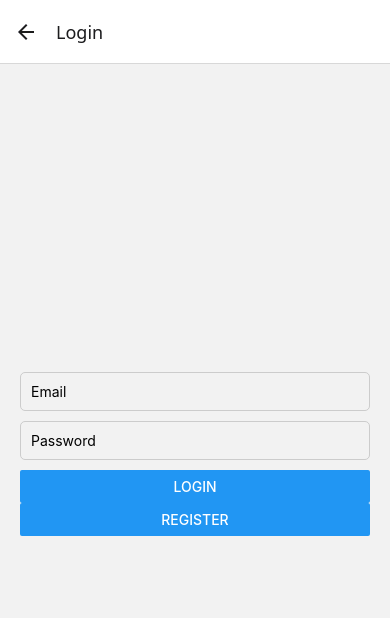
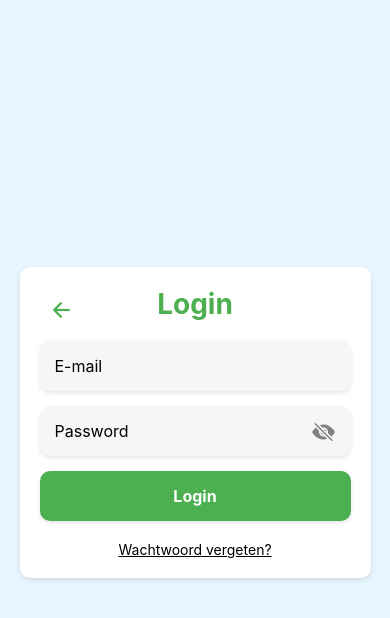
Before and after one commit to EHB-TI/EasyPlanningGroup9, a React Native app: screen /Login in a window 390 px wide. Shown: the top 618 px of the page. Built offline with nearby package versions, Linux system fonts and the light colour scheme.

Commit message:
login en register screen verbetering

```diff
--- a/App.js
+++ b/App.js
@@ -78,7 +78,7 @@ export default function App() {
     <NavigationContainer>
       <Stack.Navigator initialRouteName="Welcome">
         <Stack.Screen name="Welcome" component={WelcomeScreen} options={{ headerShown: false }} />
-        <Stack.Screen name="Login" component={LoginScreen} />
+        <Stack.Screen name="Login" component={LoginScreen} options={{ headerShown: false }} />
         <Stack.Screen name="Register" component={RegisterScreen} />
         <Stack.Screen name="WorkerAccountDetails" component={WorkerAccountDetails} options={{ headerShown: false }} />
         <Stack.Screen name="WorkerHome" component={WorkerTabs} options={{ headerShown: false }} />
--- a/screens/LoginScreen.js
+++ b/screens/LoginScreen.js
@@ -1,5 +1,14 @@
 import React, { useState } from 'react';
-import { View, TextInput, Button, StyleSheet, Alert } from 'react-native';
+import {
+  View,
+  TextInput,
+  Button,
+  StyleSheet,
+  Alert,
+  Text,
+  TouchableOpacity,
+} from 'react-native';
+import { Ionicons } from '@expo/vector-icons'; // Import pour l'icône de retour et visibilité
 import { signInWithEmailAndPassword } from 'firebase/auth';
 import { doc, getDoc } from 'firebase/firestore';
 import { auth, db } from '../firebaseConfig';
@@ -7,25 +16,24 @@ import { auth, db } from '../firebaseConfig';
 export default function LoginScreen({ navigation }) {
   const [email, setEmail] = useState('');
   const [password, setPassword] = useState('');
+  const [isPasswordVisible, setPasswordVisible] = useState(false);
 
   const handleLogin = async () => {
     try {
       const userCredential = await signInWithEmailAndPassword(auth, email, password);
       const user = userCredential.user;
 
-      // Fetch user data from Firestore
       const userDoc = await getDoc(doc(db, 'users', user.uid));
       if (userDoc.exists()) {
         const userData = userDoc.data();
 
-        // Check user status
         if (userData.status === 'pending') {
           Alert.alert('Account Pending', 'Your account is awaiting approval from a manager.');
-          navigation.navigate('PendingApproval'); // Redirect to pending approval screen
+          navigation.navigate('PendingApproval');
         } else if (userData.role === 'manager') {
-          navigation.navigate('ManagerHome'); // Redirect manager to ManagerHome
+          navigation.navigate('ManagerHome');
         } else if (userData.role === 'worker') {
-          navigation.navigate('WorkerHome'); // Redirect worker to WorkerHome
+          navigation.navigate('WorkerHome');
         } else {
           Alert.alert('Error', 'Invalid role assigned to this account.');
         }
@@ -39,22 +47,60 @@ export default function LoginScreen({ navigation }) {
 
   return (
     <View style={styles.container}>
+      <View style={styles.loginBox}>
+        {/* Flèche de retour */}
+        <TouchableOpacity
+          style={styles.backArrow}
+          onPress={() => navigation.navigate('Welcome')}
+        >
+          <Ionicons name="arrow-back" size={24} color="#4CAF50" />
+        </TouchableOpacity>
+
+        <Text style={styles.title}>Login</Text>
+
+        {/* Email Input */}
+        <View style={styles.inputContainer}>
           <TextInput
-        placeholder="Email"
+            placeholder="E-mail"
             value={email}
             onChangeText={setEmail}
             style={styles.input}
             keyboardType="email-address"
+            autoCapitalize="none"
           />
+        </View>
+
+        {/* Password Input */}
+        <View style={styles.inputContainer}>
           <TextInput
             placeholder="Password"
             value={password}
             onChangeText={setPassword}
-        secureTextEntry
+            secureTextEntry={!isPasswordVisible}
             style={styles.input}
           />
-      <Button title="Login" onPress={handleLogin} />
-      <Button title="Register" onPress={() => navigation.navigate('Register')} />
+          <TouchableOpacity
+            style={styles.iconContainer}
+            onPress={() => setPasswordVisible(!isPasswordVisible)}
+          >
+            <Ionicons
+              name={isPasswordVisible ? 'eye' : 'eye-off'}
+              size={24}
+              color="gray"
+            />
+          </TouchableOpacity>
+        </View>
+
+        {/* Login Button */}
+        <TouchableOpacity style={styles.loginButton} onPress={handleLogin}>
+          <Text style={styles.loginButtonText}>Login</Text>
+        </TouchableOpacity>
+
+        {/* Forgot Password */}
+        <TouchableOpacity onPress={() => Alert.alert('Forgot Password', 'Functionality not implemented')}>
+          <Text style={styles.forgotPassword}>Wachtwoord vergeten?</Text>
+        </TouchableOpacity>
+      </View>
     </View>
   );
 }
@@ -63,13 +109,76 @@ const styles = StyleSheet.create({
   container: {
     flex: 1,
     justifyContent: 'center',
+    alignItems: 'center',
+    backgroundColor: '#E7F5FE', // Couleur de fond de la page
+  },
+  loginBox: {
+    width: '90%',
+    backgroundColor: '#FFFFFF', // Fond blanc pour la boîte
+    borderRadius: 10,
     padding: 20,
+    alignItems: 'center',
+    shadowColor: '#000',
+    shadowOpacity: 0.1,
+    shadowOffset: { width: 0, height: 2 },
+    shadowRadius: 5,
+    elevation: 3,
+  },
+  backArrow: {
+    position: 'absolute',
+    top: 30,
+    left: 30,
+  },
+  title: {
+    fontSize: 28,
+    fontWeight: 'bold',
+    color: '#4CAF50', // Couleur verte pour le titre
+    marginBottom: 20,
+  },
+  inputContainer: {
+    width: '100%',
+    marginBottom: 15,
+    position: 'relative', // Pour placer l'icône dans le champ de mot de passe
   },
   input: {
-    borderWidth: 1,
-    borderColor: '#ccc',
-    padding: 10,
-    marginBottom: 10,
-    borderRadius: 5,
+    width: '100%',
+    height: 50,
+    backgroundColor: '#F6F6F6',
+    borderRadius: 10,
+    paddingHorizontal: 15,
+    fontSize: 16,
+    shadowColor: '#000',
+    shadowOpacity: 0.1,
+    shadowOffset: { width: 0, height: 2 },
+    shadowRadius: 4,
+    elevation: 2,
+  },
+  iconContainer: {
+    position: 'absolute',
+    right: 15,
+    top: 13,
+  },
+  loginButton: {
+    backgroundColor: '#4CAF50', // Couleur verte pour le bouton
+    width: '100%',
+    paddingVertical: 15,
+    borderRadius: 10,
+    alignItems: 'center',
+    marginBottom: 20,
+    shadowColor: '#000',
+    shadowOpacity: 0.1,
+    shadowOffset: { width: 0, height: 2 },
+    shadowRadius: 4,
+    elevation: 2,
+  },
+  loginButtonText: {
+    color: '#FFFFFF',
+    fontSize: 16,
+    fontWeight: 'bold',
+  },
+  forgotPassword: {
+    color: '#000000',
+    fontSize: 14,
+    textDecorationLine: 'underline',
   },
 });
--- a/screens/RegisterScreen.js
+++ b/screens/RegisterScreen.js
@@ -1,5 +1,13 @@
 import React, { useState } from 'react';
-import { View, TextInput, Button, StyleSheet, Alert, Text, TouchableOpacity } from 'react-native';
+import {
+  View,
+  TextInput,
+  Alert,
+  Text,
+  TouchableOpacity,
+  StyleSheet,
+} from 'react-native';
+import { Ionicons } from '@expo/vector-icons'; // Import pour l'icône de retour
 import { createUserWithEmailAndPassword } from 'firebase/auth';
 import { getDatabase, ref, set, get } from 'firebase/database';
 import { auth } from '../firebaseConfig'; // Firebase configuratie importeren
@@ -24,36 +32,31 @@ export default function RegisterScreen({ navigation }) {
     }
 
     try {
-      // Stap 1: Gebruiker registreren in Firebase Authentication
       const userCredential = await createUserWithEmailAndPassword(auth, email, password);
       const user = userCredential.user;
 
-      // Stap 2: Realtime Database referentie
       const db = getDatabase();
       const usersRef = ref(db, 'users');
 
-      // Stap 3: Genereer oplopende user_id
       const snapshot = await get(usersRef);
-      let userId = 1; // Start bij user_id_1
+      let userId = 1;
       if (snapshot.exists()) {
         const users = snapshot.val();
-        userId = Object.keys(users).length + 1; // Bereken volgende user_id
+        userId = Object.keys(users).length + 1;
       }
 
-      // Stap 4: Voeg de gebruiker toe aan de Realtime Database
       await set(ref(db, `users/user_id_${userId}`), {
         email,
         first_name: firstName,
         last_name: lastName,
         phone,
-        role: 'worker', // Standaard waarde
-        sap_number: 'SAP123456', // Standaard waarde
-        status: 'pending', // Standaard waarde
+        role: 'worker',
+        sap_number: 'SAP123456',
+        status: 'pending',
       });
 
-      // Bevestiging
       Alert.alert('Success', 'Account created successfully!');
-      navigation.navigate('Home'); // Of je navigatie naar een andere pagina
+      navigation.navigate('Welcome'); // Retour à la page de bienvenue
     } catch (error) {
       Alert.alert('Error', error.message);
     }
@@ -61,19 +64,40 @@ export default function RegisterScreen({ navigation }) {
 
   return (
     <View style={styles.container}>
+      <View style={styles.registerBox}>
+        {/* Flèche de retour et Titre */}
+        <View style={styles.header}>
+          <TouchableOpacity
+            style={styles.backArrow}
+            onPress={() => navigation.navigate('Welcome')}
+          >
+            <Ionicons name="arrow-back" size={24} color="#28a745" />
+          </TouchableOpacity>
           <Text style={styles.title}>Register</Text>
+        </View>
+
+        {/* First Name Input */}
+        <View style={styles.inputContainer}>
           <TextInput
             placeholder="First Name"
             value={firstName}
             onChangeText={setFirstName}
             style={styles.input}
           />
+        </View>
+
+        {/* Last Name Input */}
+        <View style={styles.inputContainer}>
           <TextInput
             placeholder="Last Name"
             value={lastName}
             onChangeText={setLastName}
             style={styles.input}
           />
+        </View>
+
+        {/* Phone Input */}
+        <View style={styles.inputContainer}>
           <TextInput
             placeholder="Phone"
             value={phone}
@@ -81,6 +105,10 @@ export default function RegisterScreen({ navigation }) {
             style={styles.input}
             keyboardType="phone-pad"
           />
+        </View>
+
+        {/* Email Input */}
+        <View style={styles.inputContainer}>
           <TextInput
             placeholder="Email"
             value={email}
@@ -88,6 +116,10 @@ export default function RegisterScreen({ navigation }) {
             style={styles.input}
             keyboardType="email-address"
           />
+        </View>
+
+        {/* Password Input */}
+        <View style={styles.inputContainer}>
           <TextInput
             placeholder="Password"
             value={password}
@@ -95,6 +127,10 @@ export default function RegisterScreen({ navigation }) {
             style={styles.input}
             secureTextEntry
           />
+        </View>
+
+        {/* Confirm Password Input */}
+        <View style={styles.inputContainer}>
           <TextInput
             placeholder="Confirm Password"
             value={confirmPassword}
@@ -102,9 +138,13 @@ export default function RegisterScreen({ navigation }) {
             style={styles.input}
             secureTextEntry
           />
+        </View>
+
+        {/* Register Button */}
         <TouchableOpacity style={styles.button} onPress={handleRegister}>
           <Text style={styles.buttonText}>Create</Text>
         </TouchableOpacity>
+      </View>
     </View>
   );
 }
@@ -115,32 +155,62 @@ const styles = StyleSheet.create({
     justifyContent: 'center',
     alignItems: 'center',
     backgroundColor: '#f0faff',
+  },
+  registerBox: {
+    width: '90%',
+    backgroundColor: '#FFFFFF',
+    borderRadius: 10,
     padding: 20,
+    alignItems: 'center',
+    shadowColor: '#000',
+    shadowOpacity: 0.1,
+    shadowOffset: { width: 0, height: 2 },
+    shadowRadius: 5,
+    elevation: 3,
+  },
+  header: {
+    width: '100%',
+    flexDirection: 'row',
+    alignItems: 'center',
+    marginBottom: 20,
+  },
+  backArrow: {
+    marginRight: 10, // Espace entre la flèche et le titre
   },
   title: {
-    fontSize: 24,
+    fontSize: 28,
     fontWeight: 'bold',
     color: '#28a745',
-    marginBottom: 20,
+  },
+  inputContainer: {
+    width: '100%',
+    marginBottom: 15,
   },
   input: {
     width: '100%',
+    height: 50,
     backgroundColor: '#fff',
-    padding: 15,
-    marginBottom: 10,
-    borderRadius: 5,
+    borderRadius: 10,
+    paddingHorizontal: 15,
+    fontSize: 16,
     shadowColor: '#000',
     shadowOpacity: 0.1,
-    shadowRadius: 5,
+    shadowOffset: { width: 0, height: 2 },
+    shadowRadius: 4,
     elevation: 2,
   },
   button: {
     backgroundColor: '#28a745',
-    padding: 15,
-    borderRadius: 5,
+    paddingVertical: 15,
+    borderRadius: 10,
     width: '100%',
     alignItems: 'center',
     marginTop: 10,
+    shadowColor: '#000',
+    shadowOpacity: 0.1,
+    shadowOffset: { width: 0, height: 2 },
+    shadowRadius: 4,
+    elevation: 2,
   },
   buttonText: {
     color: '#fff',
--- a/screens/WorkerAccountDetails.js
+++ b/screens/WorkerAccountDetails.js
@@ -205,6 +205,6 @@ const styles = StyleSheet.create({
   },
   safeContainer: {
     flex: 1,
-    backgroundColor: "#2D4535", // Couleur de fond pour correspondre à la barre d'état
+    backgroundColor: "#F5F5F5",
   },
 });
```
Lines whose indentation alone changed are shown as unchanged.
